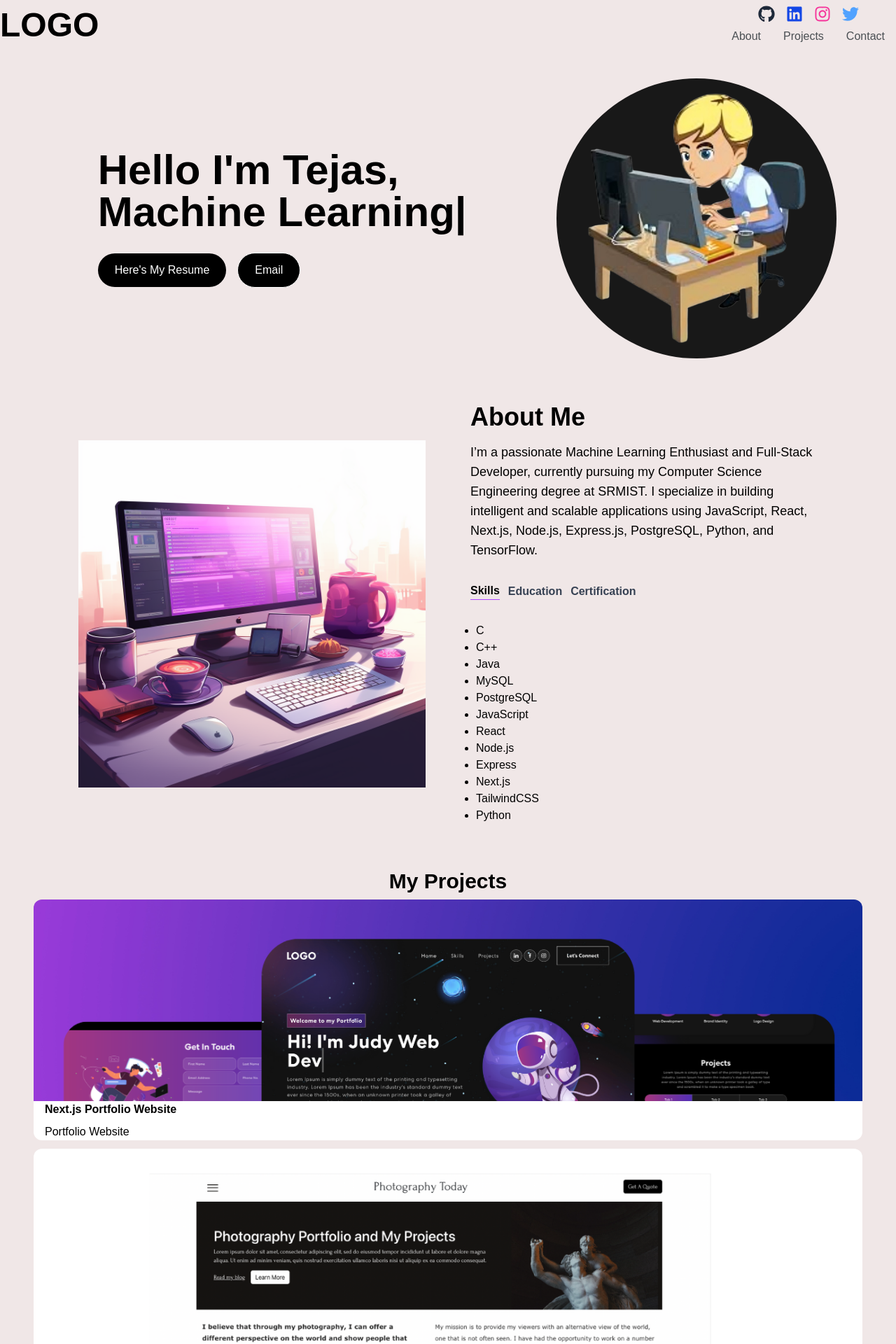
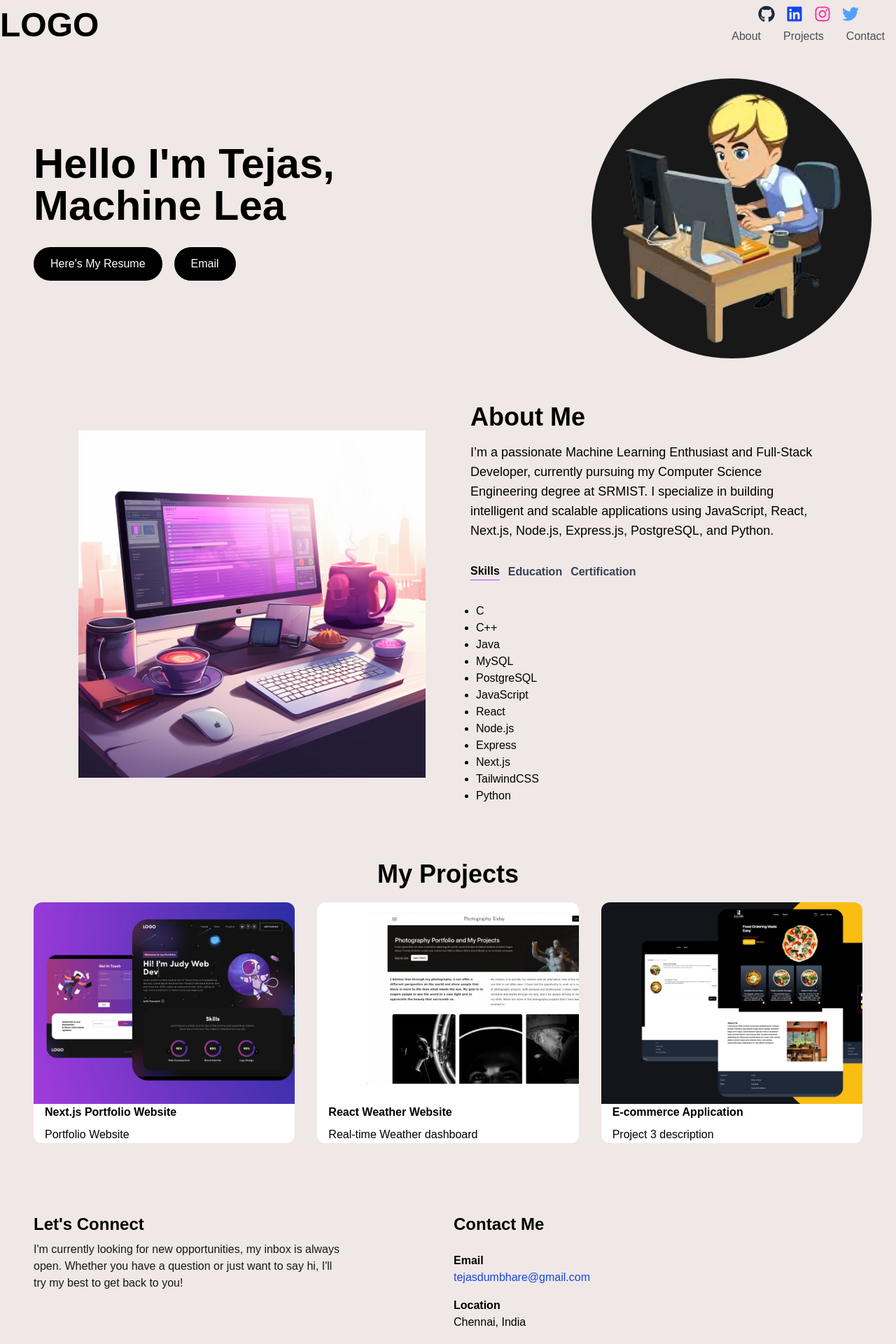
Before and after one commit to tejas527/portfolio, a Next.js app: page / in a window 1280 px wide. Shown: the top 1920 px of the page at 70% size. Built offline with nearby package versions, Linux system fonts and the light colour scheme.

Commit message:
eighth commit

```diff
--- a/src/components/AboutSection.jsx
+++ b/src/components/AboutSection.jsx
@@ -78,8 +78,8 @@ const AboutSection = () => {
                  intelligent and scalable
                  applications using JavaScript,
                  React, Next.js, Node.js,
-                 Express.js, PostgreSQL,
-                 Python, and TensorFlow.
+                 Express.js, PostgreSQL, and
+                 Python.
                 </p>
                 <div className='flex flex-row justify-start mt-8'>
                     <TabButtion selectTab={() => handleTabChange("skills")} active={tab === "skills"}>
--- a/src/components/EmailSection.jsx
+++ b/src/components/EmailSection.jsx
@@ -1,15 +1,12 @@
 import React from 'react'
-import GitHubIcon from '../../public/github-icon.svg'
-import LinkedinIcon from '../../public/linkedin-icon.svg'
 import { FaGithub, FaLinkedin, FaInstagram, FaTwitter } from "react-icons/fa";
 import Link from 'next/link'
-import Image from 'next/image'
 
 const EmailSection = () => {
   return (
-    <section className='grid md:grid-cols-2 my-12 md:my-12 py-24 gap-4'>
+    <section className='grid md:grid-cols-2 my-8 md:my-8 py-12 gap-4'>
         <div className=''>
-            <h5 className='text-xl font-bold text-black my-2'>
+            <h5 className='text-2xl font-bold text-black my-2'>
                 Let's Connect
             </h5>
             <p className='text-[#181818] mb-4 max-w-md'>
@@ -20,7 +17,7 @@ const EmailSection = () => {
             </p>
         </div>
         <div className='flex flex-col gap-4  text-black'>
-          <h5 className='text-xl font-bold text-black my-2'>
+          <h5 className='text-2xl font-bold text-black my-2'>
             Contact Me
           </h5>
           <div>
--- a/src/components/HeroSection.jsx
+++ b/src/components/HeroSection.jsx
@@ -7,7 +7,7 @@ const HeroSection = () => {
   return (
     <section>
         <div className='grid grid-cols-1 lg:grid-cols-20'>
-            <div className='col-span-12 place-self-center text-center sm:text-left'>
+            <div className='col-span-13 mt-23 text-center sm:text-left'>
                 <h1 className="text-black mb-4 text-3xl sm:text-5xl lg:text-6xl font-extrabold">
                     Hello I'm Tejas,
                     <br/>
@@ -31,7 +31,7 @@ const HeroSection = () => {
                     <button className='px-6 py-3 w-full sm:w-fit rounded-full cursor-pointer bg-black hover:bg-gray-900 text-white border border-white mt-3'>Email</button>
                 </div>
             </div>
-            <div className='col-span-8 place-self-center mt-4 lg:mt-0'>
+            <div className='col-span-6 place-self-center mt-4 lg:mt-0 lg:ml-25'>
                 <div className='rounded-full bg-[#181818] w-[250px] h-[250px] lg:w-[400px] lg:h-[400px] relative'>
                     <Image
                         src="/images/hero-image.png"
--- a/src/components/ProjectsSection.jsx
+++ b/src/components/ProjectsSection.jsx
@@ -31,8 +31,8 @@ const projectsData = [
 const ProjectsSection = () => {
   return (
     <div>
-        <h2 className='text-black flex justify-center mb-2 font-bold text-3xl'>My Projects</h2>
-        <div className=''>
+        <h2 className='text-center text-4xl font-bold text-black mt-4 mb-5 md:mb-5'>My Projects</h2>
+        <div className='grid md:grid-cols-3 gap-5 md:gap-8'>
             {projectsData.map((project) =>
                 <ProjectCard
                 key={project.id}
--- /dev/null
+++ b/src/components/ToolsCard.jsx
@@ -0,0 +1,9 @@
+import React from 'react'
+
+const ToolsCard = () => {
+  return (
+    <div>ToolsCard</div>
+  )
+}
+
+export default ToolsCard
```
